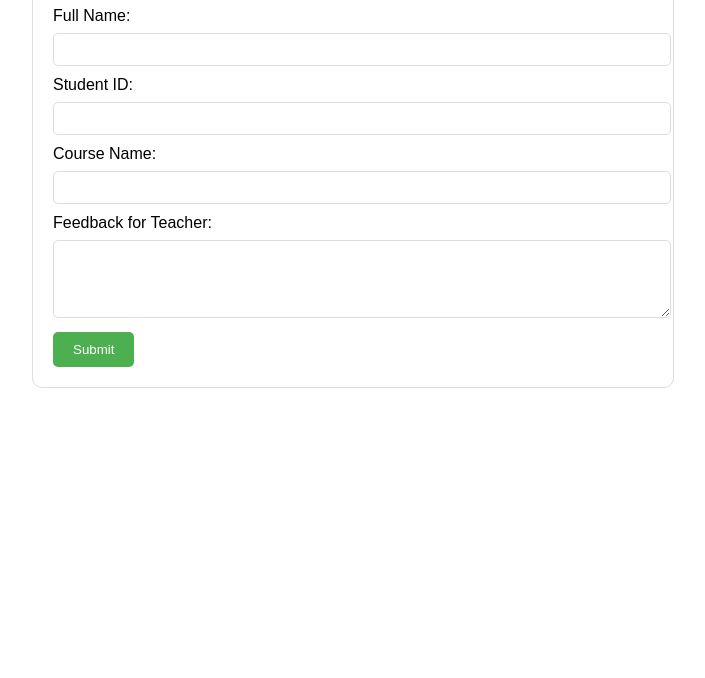
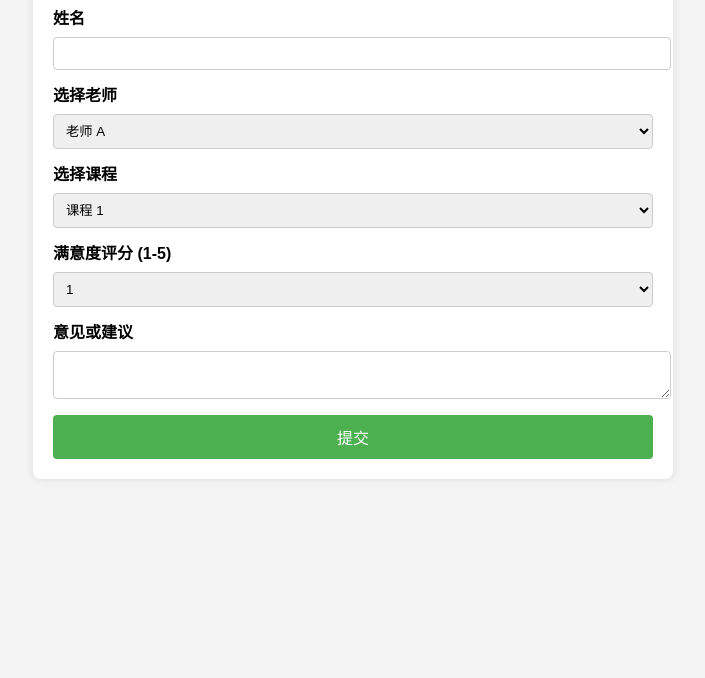
Before and after one commit to Wen-course/nifatest, a plain HTML site: page index.html in a window 1280 px wide. Shown: the part 122-800 px from the top of the page, without its empty margins (287-992 px from the left). Drawn offline with Linux system fonts and the light colour scheme.

Commit message:
simple html

```diff
--- a/index.html
+++ b/index.html
@@ -1,42 +1,48 @@
 <!DOCTYPE html>
-<html lang="en">
+<html lang="zh">
 <head>
   <meta charset="UTF-8">
   <meta name="viewport" content="width=device-width, initial-scale=1.0">
-    <title>Student Feedback Form</title>
+  <title>学生满意度调查</title>
   <style>
     body {
       font-family: Arial, sans-serif;
+      margin: 0;
       padding: 20px;
-        }
-        .container {
-            max-width: 600px;
-            margin: 0 auto;
-            padding: 20px;
-            border: 1px solid #ddd;
-            border-radius: 10px;
+      background-color: #f4f4f4;
     }
     h1 {
       text-align: center;
+      margin-bottom: 20px;
+    }
+    form {
+      max-width: 600px;
+      margin: 0 auto;
+      background: white;
+      padding: 20px;
+      border-radius: 8px;
+      box-shadow: 0 0 10px rgba(0, 0, 0, 0.1);
     }
     label {
       display: block;
       margin-bottom: 8px;
+      font-weight: bold;
     }
-        input, textarea {
+    input[type="text"], select, textarea {
       width: 100%;
       padding: 8px;
-            margin-bottom: 10px;
-            border: 1px solid #ddd;
-            border-radius: 5px;
+      margin-bottom: 12px;
+      border: 1px solid #ccc;
+      border-radius: 4px;
     }
     button {
+      width: 100%;
+      padding: 10px;
       background-color: #4CAF50;
       color: white;
-            padding: 10px 20px;
       border: none;
-            border-radius: 5px;
-            cursor: pointer;
+      border-radius: 4px;
+      font-size: 16px;
     }
     button:hover {
       background-color: #45a049;
@@ -44,27 +50,42 @@
   </style>
 </head>
 <body>
-    <div class="container">
-        <h1>Student Feedback Form</h1>
-        <!-- Form that submits to Netlify Forms -->
-        <form name="student-feedback" method="POST" data-netlify="true">
-            <!-- Hidden field to enable Netlify Forms -->
-            <input type="hidden" name="form-name" value="student-feedback">
 
-            <label for="studentName">Full Name:</label>
-            <input type="text" id="studentName" name="studentName" required>
+  <h1>学生满意度调查</h1>
 
-            <label for="studentId">Student ID:</label>
-            <input type="text" id="studentId" name="studentId" required>
+  <!-- Netlify Form -->
+  <form name="survey" method="POST" data-netlify="true">
+    <label for="name">姓名</label>
+    <input type="text" id="name" name="name" required>
 
-            <label for="course">Course Name:</label>
-            <input type="text" id="course" name="course" required>
+    <label for="teacher">选择老师</label>
+    <select id="teacher" name="teacher" required>
+      <option value="老师 A">老师 A</option>
+      <option value="老师 B">老师 B</option>
+      <option value="老师 C">老师 C</option>
+    </select>
 
-            <label for="teacherFeedback">Feedback for Teacher:</label>
-            <textarea id="teacherFeedback" name="teacherFeedback" rows="4" required></textarea>
+    <label for="course">选择课程</label>
+    <select id="course" name="course" required>
+      <option value="课程 1">课程 1</option>
+      <option value="课程 2">课程 2</option>
+      <option value="课程 3">课程 3</option>
+    </select>
 
-            <button type="submit">Submit</button>
+    <label for="rating">满意度评分 (1-5)</label>
+    <select id="rating" name="rating" required>
+      <option value="1">1</option>
+      <option value="2">2</option>
+      <option value="3">3</option>
+      <option value="4">4</option>
+      <option value="5">5</option>
+    </select>
+
+    <label for="comments">意见或建议</label>
+    <textarea id="comments" name="comments"></textarea>
+
+    <button type="submit">提交</button>
   </form>
-    </div>
+
 </body>
 </html>
```
Also changed, not shown: 1 other file. Lines whose indentation alone changed are shown as unchanged.
